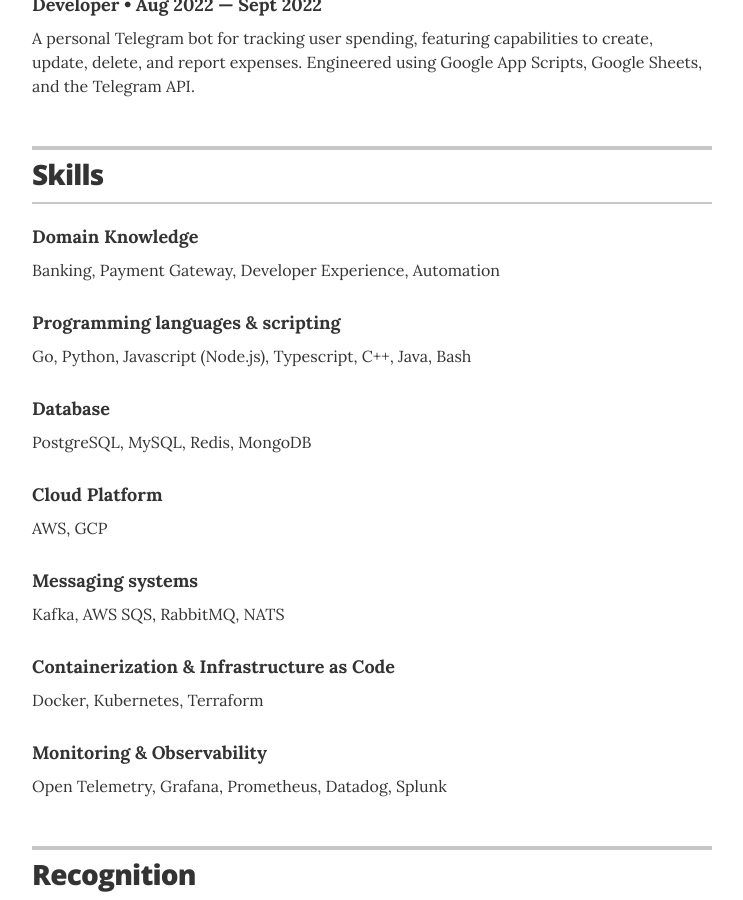
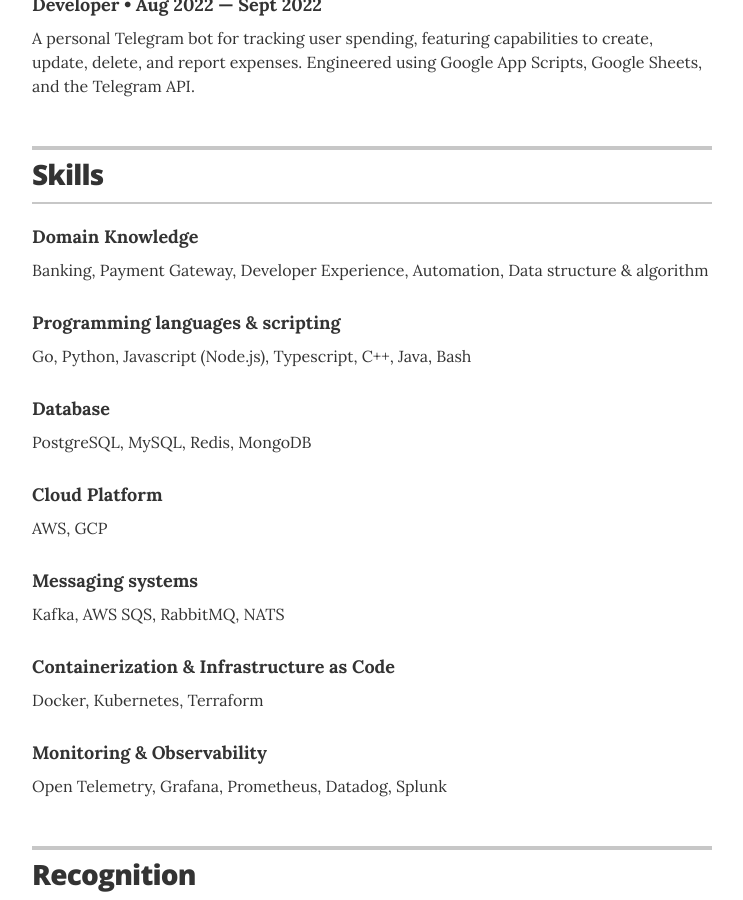
Before and after one commit to irfansofyana/resume, a Jekyll site: the page built from index.html, in a window 1280 px wide and 900 px high, scrolled down 2887 px. Shown: the whole window, without its empty margins (268-1011 px from the left). Built offline with Jekyll 4.4.1, drawn with Linux system fonts in a browser that asks for light colours.

Commit message:
update skills

```diff
--- a/_data/skills.yml
+++ b/_data/skills.yml
@@ -1,7 +1,7 @@
 # Skills
 
 - skill: Domain Knowledge
-  description: Banking, Payment Gateway, Developer Experience, Automation
+  description: Banking, Payment Gateway, Developer Experience, Automation, Data structure & algorithm
 
 - skill: Programming languages & scripting
   description: Go, Python, Javascript (Node.js), Typescript, C++, Java, Bash
```
